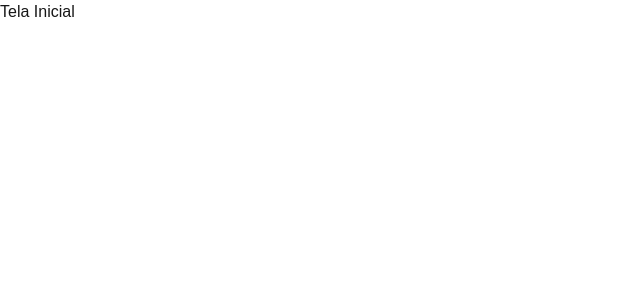
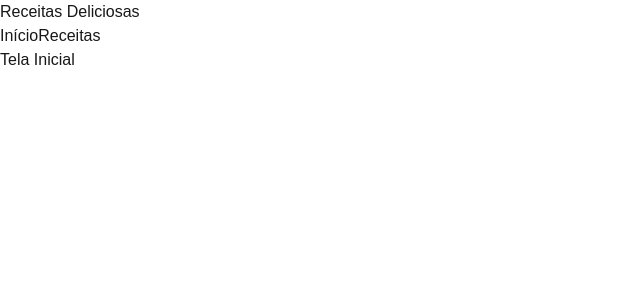
Before and after one commit to lumaiasl/pagina-receita, a Next.js app: page / in a window 1280 px wide. Shown: the top 300 px of the page, without its empty margins (0-640 px from the left). Built offline with nearby package versions, Linux system fonts and the light colour scheme.

Commit message:
feat: estrutura header

```diff
--- a/src/app/layout.tsx
+++ b/src/app/layout.tsx
@@ -1,6 +1,7 @@
 import type { Metadata } from "next";
 import { Inter } from "next/font/google";
 import "./globals.css";
+import Header from "@/components/Header";
 
 const inter = Inter({
   variable: "--font-inter",
@@ -22,6 +23,7 @@ export default function RootLayout({
       lang="en"
       className={`${inter.variable} h-full antialiased`}
     >
+      <Header />
       <body className="min-h-full flex flex-col">{children}</body>
     </html>
   );
--- /dev/null
+++ b/src/components/Header/index.tsx
@@ -0,0 +1,15 @@
+import { headers } from "next/headers";
+import Link from "next/link";
+
+export default function Header(){
+    return (
+        <header className="">
+            <h1>Receitas Deliciosas</h1>
+
+            <nav>
+                <Link href="/">Início</Link>
+                <Link href="/receitas">Receitas</Link>
+            </nav>
+        </header>
+    )
+}
--- a/src/lib/data.ts
+++ b/src/lib/data.ts
@@ -16,7 +16,7 @@ export const recipes: Recipe[] = [
     id: "1",
     title: "Bolo de Chocolate",
     description: "Um delicioso bolo de chocolate fofinho e úmido, perfeito para qualquer ocasião.",
-    image: "/receitas/bolo-chocolate.png",
+    image: "/receitas/bolo-de-chocolate.png",
     prepTime: "15 minutos",
     cookTime: "35 minutos",
     servings: 8,
@@ -48,7 +48,7 @@ export const recipes: Recipe[] = [
     id: "2",
     title: "Risoto de Cogumelos",
     description: "Um risoto cremoso com cogumelos frescos e parmesão, perfeito para um jantar especial.",
-    image: "/receitas/risoto-cogumelos.png",
+    image: "/receitas/risoto-de-cogumelos.png",
     prepTime: "10 minutos",
     cookTime: "30 minutos",
     servings: 4,
```
